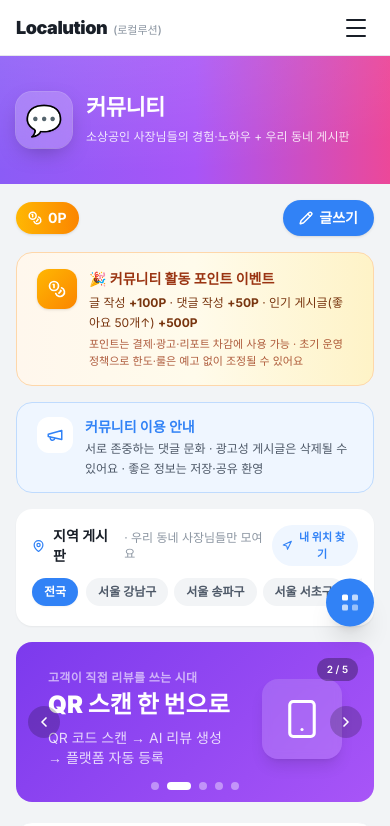
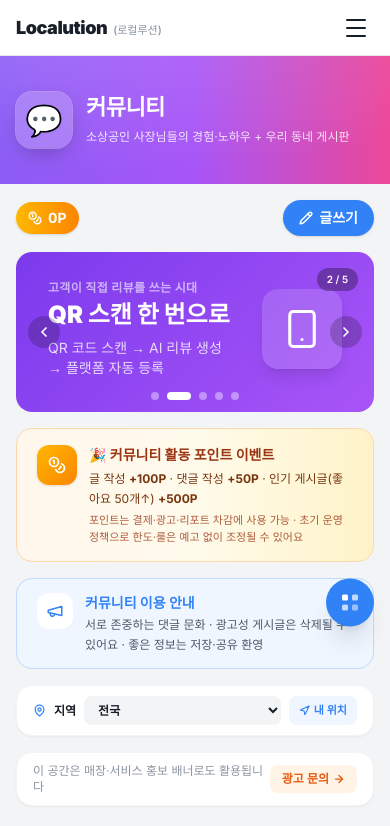
Before and after one commit to jty0221-del/localution, a Next.js app: page /community in a window 390 px wide. Shown: the top 826 px of the page. Built offline with nearby package versions, Linux system fonts and the light colour scheme.

Commit message:
15차-12 community: SlideAdBanner 최상단 이동 + 지역 게시판 메인 라인 → 사이드바 컴팩트 카드 (대표님 지시)

```diff
--- a/app/community/page.tsx
+++ b/app/community/page.tsx
@@ -591,6 +591,9 @@ export default function Community() {
             </button>
           </div>
 
+          {/* 슬라이드 광고 배너 — 최상단 (포인트·이용안내 위) */}
+          <SlideAdBanner className="mb-4" />
+
           {/* 포인트 이벤트 배너 */}
           <div className="bg-gradient-to-r from-[#FFF7ED] via-[#FFFBEB] to-[#FEF3C7] border border-[#FED7AA] rounded-2xl px-5 py-4 mb-4">
             <div className="flex items-start gap-3">
@@ -618,89 +621,36 @@ export default function Community() {
             </div>
           </div>
 
-          {/* 지역 게시판 선택 바 */}
-          <div className="bg-white rounded-2xl p-4 mb-4 shadow-sm">
-            <div className="flex items-center gap-2 mb-3">
-              <MapPin size={14} strokeWidth={2.25} className="text-[#3182F6]" />
-              <span className="text-sm font-bold text-[#191F28]">지역 게시판</span>
-              <span className="text-xs text-[#8B95A1]">· 우리 동네 사장님들만 모여요</span>
+          {/* 모바일 · 태블릿 전용 지역 게시판 선택 (lg 이상은 우측 사이드바 카드로 표시) */}
+          <div className="lg:hidden bg-white rounded-2xl px-4 py-2.5 mb-4 shadow-sm border border-[#F2F4F6] flex items-center gap-2">
+            <MapPin size={13} strokeWidth={2.25} className="text-[#3182F6] flex-shrink-0" />
+            <span className="text-xs font-bold text-[#191F28] flex-shrink-0">지역</span>
+            <select
+              value={activeRegion}
+              onChange={e => setActiveRegion(e.target.value)}
+              className="flex-1 min-w-0 text-xs bg-[#F2F4F6] border-none rounded-lg px-2.5 py-1.5 focus:outline-none focus:ring-2 focus:ring-[#3182F6]/30 font-semibold text-[#191F28]"
+            >
+              {regionGroups.map(g => (
+                <optgroup key={g.parent ?? 'nationwide'} label={g.parent ?? '전국'}>
+                  {g.items.map(r => (
+                    <option key={r.id} value={r.id}>
+                      {r.parent_label ? `${r.parent_label} ${r.label}` : r.label}
+                    </option>
+                  ))}
+                </optgroup>
+              ))}
+            </select>
             <button
               onClick={requestGeoLocation}
               disabled={geoStatus === 'loading'}
-                className="ml-auto inline-flex items-center gap-1 px-2.5 py-1 rounded-full text-[11px] font-semibold bg-[#EFF6FF] text-[#3182F6] hover:bg-[#DBEAFE] transition-colors disabled:opacity-60"
+              className="flex-shrink-0 inline-flex items-center gap-1 px-2.5 py-1.5 rounded-lg text-[11px] font-semibold bg-[#EFF6FF] text-[#3182F6] hover:bg-[#DBEAFE] transition-colors disabled:opacity-60"
             >
               {geoStatus === 'loading'
                 ? <Loader2 size={11} strokeWidth={2.5} className="animate-spin" />
                 : <Navigation size={11} strokeWidth={2.5} />}
-                내 위치 찾기
+              내 위치
             </button>
           </div>
-
-            {/* 내 근처 지역 추천 (당근식) */}
-            {geoStatus === 'ok' && nearRegions.length > 0 && (
-              <div className="mb-3 bg-[#F0FDF4] border border-[#BBF7D0] rounded-xl px-3 py-2.5">
-                <div className="flex items-center gap-1.5 mb-1.5">
-                  <Navigation size={11} strokeWidth={2.5} className="text-[#059669]" />
-                  <span className="text-[11px] font-bold text-[#065F46]">내 근처 지역</span>
-                  <span className="text-[10px] text-[#065F46]/70">· 가까운 순 {nearRegions.length}개</span>
-                </div>
-                <div className="flex gap-1.5 flex-wrap">
-                  {nearRegions.map(r => {
-                    const active = activeRegion === r.id
-                    return (
-                      <button
-                        key={r.id}
-                        onClick={() => setActiveRegion(r.id)}
-                        className={`inline-flex items-center gap-1 px-2.5 py-1 rounded-full text-[11px] font-semibold transition-colors ${
-                          active
-                            ? 'bg-[#059669] text-white shadow-sm'
-                            : 'bg-white text-[#065F46] border border-[#BBF7D0] hover:bg-[#DCFCE7]'
-                        }`}
-                      >
-                        {r.parent_label ? `${r.parent_label} ${r.label}` : r.label}
-                        <span className="opacity-75 text-[10px]">
-                          {r.distance_km < 1 ? `${(r.distance_km * 1000).toFixed(0)}m` : `${r.distance_km.toFixed(1)}km`}
-                        </span>
-                      </button>
-                    )
-                  })}
-                </div>
-              </div>
-            )}
-            {geoStatus === 'denied' && (
-              <div className="mb-3 text-[11px] text-[#8B95A1]">위치 권한이 거부됐어요. 브라우저 설정에서 허용해주세요.</div>
-            )}
-            {geoStatus === 'unsupported' && (
-              <div className="mb-3 text-[11px] text-[#8B95A1]">이 브라우저는 위치 서비스를 지원하지 않아요.</div>
-            )}
-
-            <div className="flex gap-2 overflow-x-auto pb-1 -mx-1 px-1">
-              {regionGroups.map(g => (
-                <div key={g.parent ?? 'nationwide'} className="flex gap-1.5 flex-shrink-0">
-                  {g.items.map(r => {
-                    const active = activeRegion === r.id
-                    return (
-                      <button
-                        key={r.id}
-                        onClick={() => setActiveRegion(r.id)}
-                        className={`flex-shrink-0 inline-flex items-center gap-1 px-3 py-1.5 rounded-full text-xs font-semibold transition-colors whitespace-nowrap ${
-                          active
-                            ? 'bg-[#3182F6] text-white shadow-sm'
-                            : 'bg-[#F2F4F6] text-[#4E5968] hover:bg-[#E5E8EB]'
-                        }`}
-                      >
-                        {r.parent_label ? `${r.parent_label} ${r.label}` : r.label}
-                      </button>
-                    )
-                  })}
-                  <span className="w-px bg-[#E5E8EB] mx-1 last:hidden" />
-                </div>
-              ))}
-            </div>
-          </div>
-
-          {/* 슬라이드 광고 배너 (대시보드와 공통) */}
-          <SlideAdBanner className="mb-5" />
 
           {/* 광고 문의 라인 */}
           <div className="mb-5 flex items-center justify-between bg-white rounded-2xl px-4 py-2.5 shadow-sm border border-[#F2F4F6]">
@@ -833,7 +783,44 @@ export default function Community() {
 
             {/* 데스크탑 사이드 — 슬림 버전 (w-64 → w-52, p-5 → p-4) */}
             <div className="hidden lg:block w-52 flex-shrink-0 space-y-3">
-              {/* 내 포인트 (최상단) */}
+              {/* 지역 게시판 (최상단 · 메인 라인에서 제거된 것을 사이드바에 컴팩트화) */}
+              <div className="bg-white rounded-2xl p-3.5 shadow-sm border border-[#F2F4F6]">
+                <div className="flex items-center gap-1.5 mb-2">
+                  <MapPin size={12} strokeWidth={2.25} className="text-[#3182F6]" />
+                  <h3 className="font-bold text-[#191F28] text-xs">지역 게시판</h3>
+                  <button
+                    onClick={requestGeoLocation}
+                    disabled={geoStatus === 'loading'}
+                    title="내 위치 찾기"
+                    className="ml-auto inline-flex items-center justify-center w-6 h-6 rounded-full bg-[#EFF6FF] text-[#3182F6] hover:bg-[#DBEAFE] transition-colors disabled:opacity-60"
+                  >
+                    {geoStatus === 'loading'
+                      ? <Loader2 size={10} strokeWidth={2.5} className="animate-spin" />
+                      : <Navigation size={10} strokeWidth={2.5} />}
+                  </button>
+                </div>
+                <select
+                  value={activeRegion}
+                  onChange={e => setActiveRegion(e.target.value)}
+                  className="w-full text-[11px] font-semibold text-[#191F28] bg-[#F2F4F6] border-none rounded-lg px-2 py-1.5 focus:outline-none focus:ring-2 focus:ring-[#3182F6]/30"
+                >
+                  {regionGroups.map(g => (
+                    <optgroup key={g.parent ?? 'nationwide'} label={g.parent ?? '전국'}>
+                      {g.items.map(r => (
+                        <option key={r.id} value={r.id}>
+                          {r.parent_label ? `${r.parent_label} ${r.label}` : r.label}
+                        </option>
+                      ))}
+                    </optgroup>
+                  ))}
+                </select>
+                <p className="text-[10px] text-[#8B95A1] mt-1.5 leading-snug">선택한 지역만 보기 · 전국 누구나 열람</p>
+                {geoStatus === 'denied' && (
+                  <p className="text-[10px] text-[#FB8500] mt-1 leading-snug">위치 권한 거부됨</p>
+                )}
+              </div>
+
+              {/* 내 포인트 */}
               <div className="bg-gradient-to-br from-[#FFF7ED] to-[#FFFBF0] rounded-2xl p-3.5 border border-[#FED7AA]">
                 <div className="flex items-center gap-1.5 mb-1">
                   <Coins size={13} strokeWidth={2.25} className="text-[#EA580C]" />
```
Lines whose indentation alone changed are shown as unchanged.
